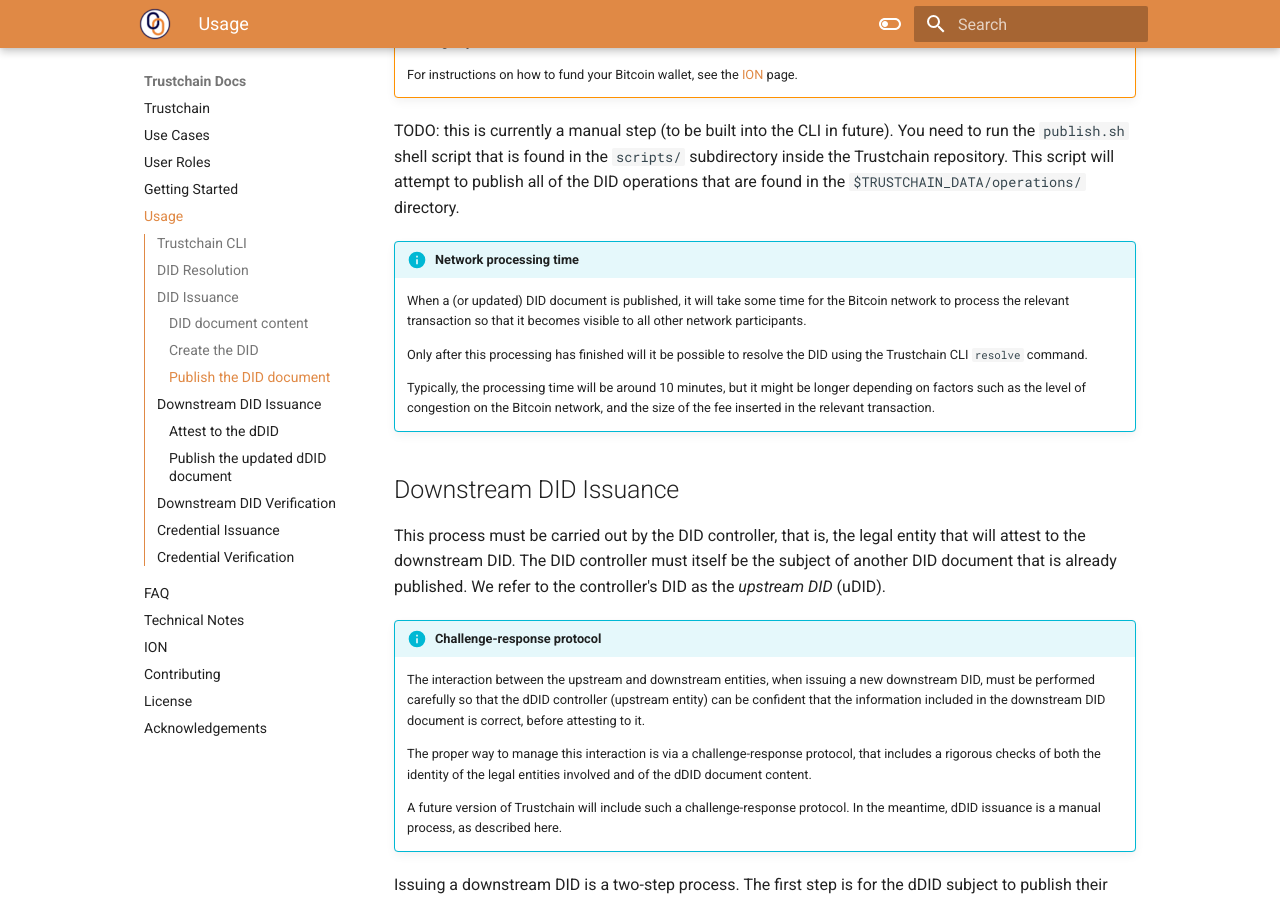
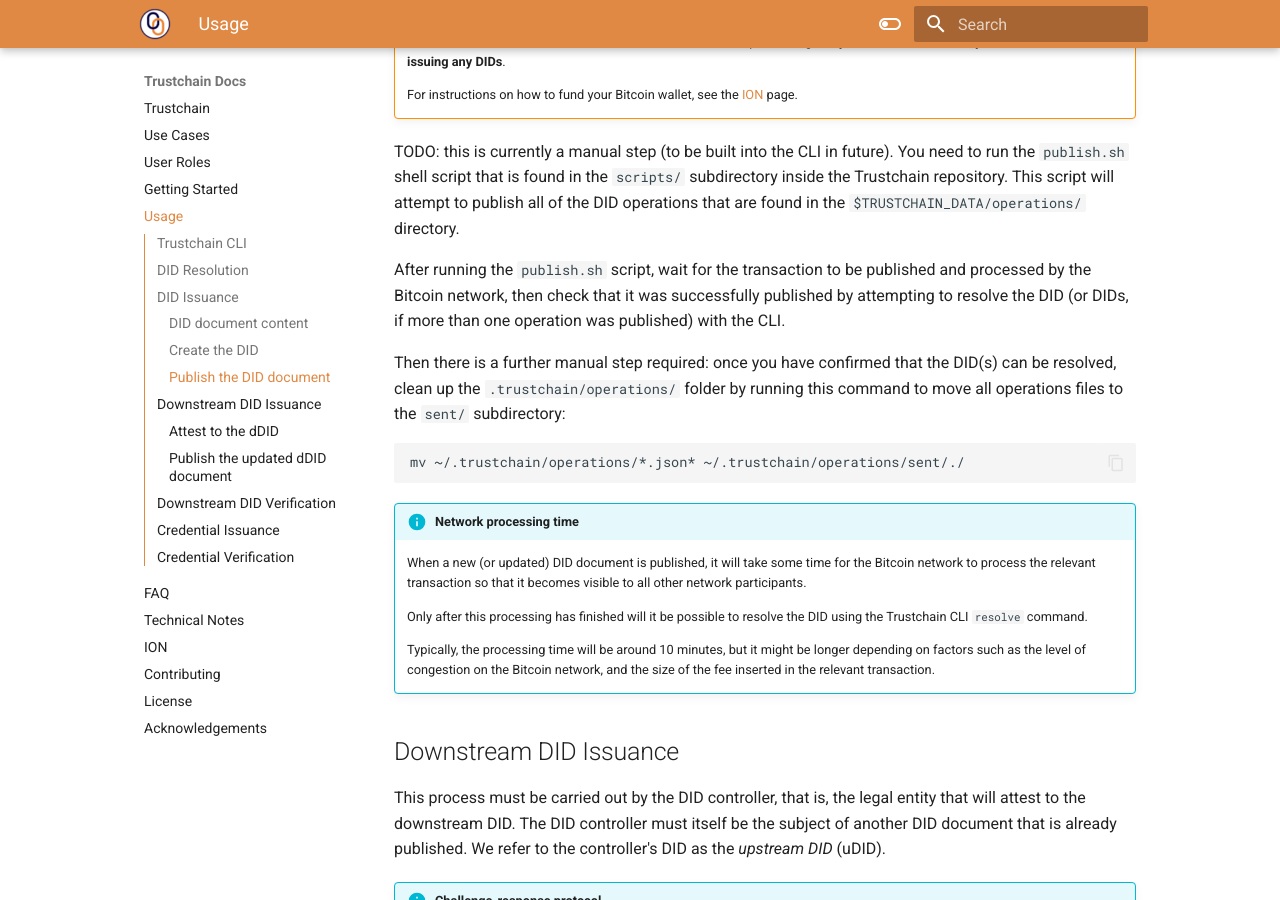
Before and after one commit to alan-turing-institute/trustchain, an MkDocs documentation site: the page built from docs/usage.md, in a window 1280 px wide and 900 px high, scrolled down 3860 px. Built offline with MkDocs 1.6.1 and Material for MkDocs 9.7.7, drawn with Linux system fonts in a browser that asks for light colours; nearby versions of some CDN libraries; library files that are not in the unit come from our copies; some of the changed text lies outside the part shown.

Commit message:
Add more notes on the publish.sh script

````diff
--- a/docs/usage.md
+++ b/docs/usage.md
@@ -8,7 +8,7 @@
 
     To use the Trustchain CLI, first make sure that you have followed the installation and configuration instructions on the [Getting Started](getting-started.md) page.
 
-    Also, your ION node will need to be up and running. Instructions for restarting ION can be found [here](ion.md#restarting-ion).
+    Also, your ION node will need to be up and running, either locally or on a remote machine to which the user is connected via SSH and with port forwarding. Instructions for restarting ION, and setting up port forwarding, can be found [here](ion.md#restarting-ion).
 
 ## Trustchain CLI
 
@@ -155,9 +155,16 @@
 
 TODO: this is currently a manual step (to be built into the CLI in future). You need to run the `publish.sh` shell script that is found in the `scripts/` subdirectory inside the Trustchain repository. This script will attempt to publish all of the DID operations that are found in the `$TRUSTCHAIN_DATA/operations/` directory.
 
+After running the `publish.sh` script, wait for the transaction to be published and processed by the Bitcoin network, then check that it was successfully published by attempting to resolve the DID (or DIDs, if more than one operation was published) with the CLI.
+
+Then there is a further manual step required: once you have confirmed that the DID(s) can be resolved, clean up the `.trustchain/operations/` folder by running this command to move all operations files to the `sent/` subdirectory:
+```
+mv ~/.trustchain/operations/*.json* ~/.trustchain/operations/sent/./
+```
+
 !!! info "Network processing time"
 
-    When a (or updated) DID document is published, it will take some time for the Bitcoin network to process the relevant transaction so that it becomes visible to all other network participants.
+    When a new (or updated) DID document is published, it will take some time for the Bitcoin network to process the relevant transaction so that it becomes visible to all other network participants.
 
     Only after this processing has finished will it be possible to resolve the DID using the Trustchain CLI `resolve` command.
 
````
Also changed, not shown: docs/index.md (+3 -1 lines).
